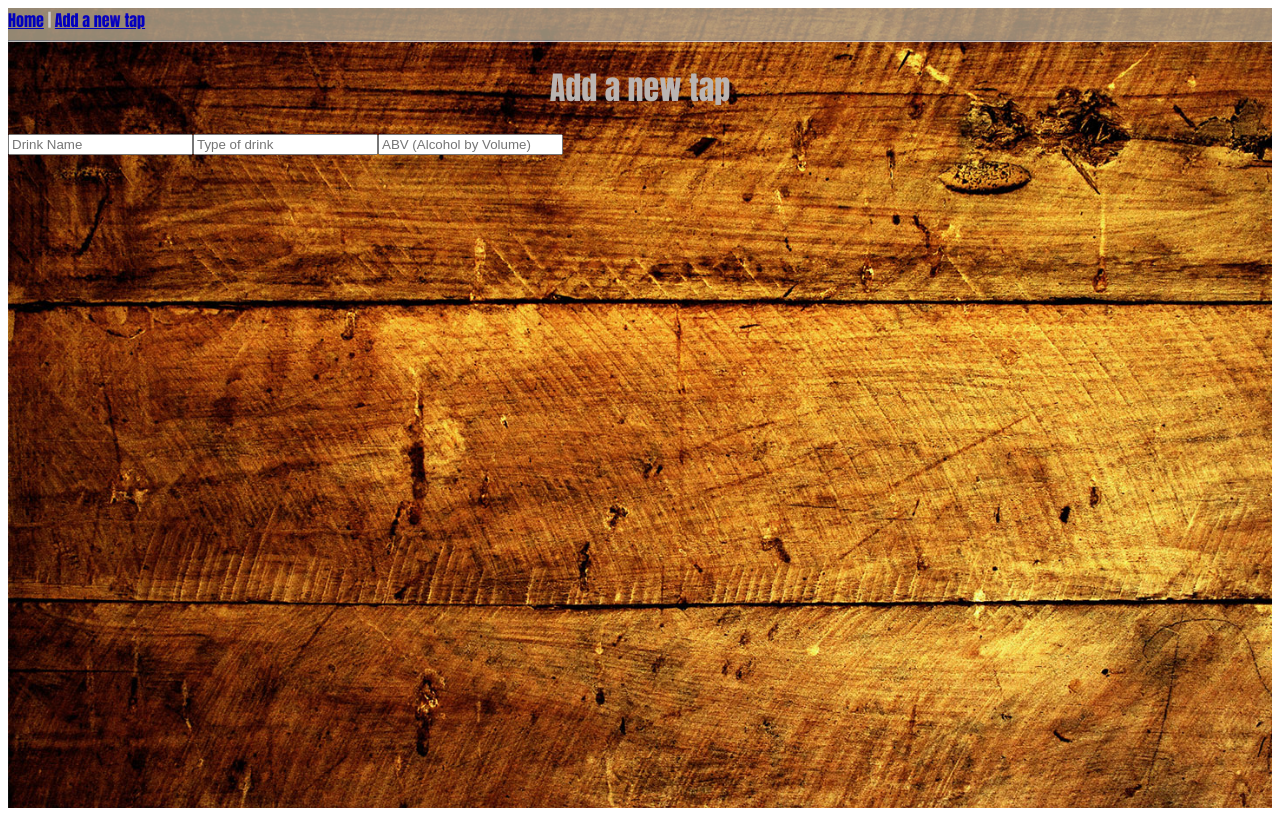
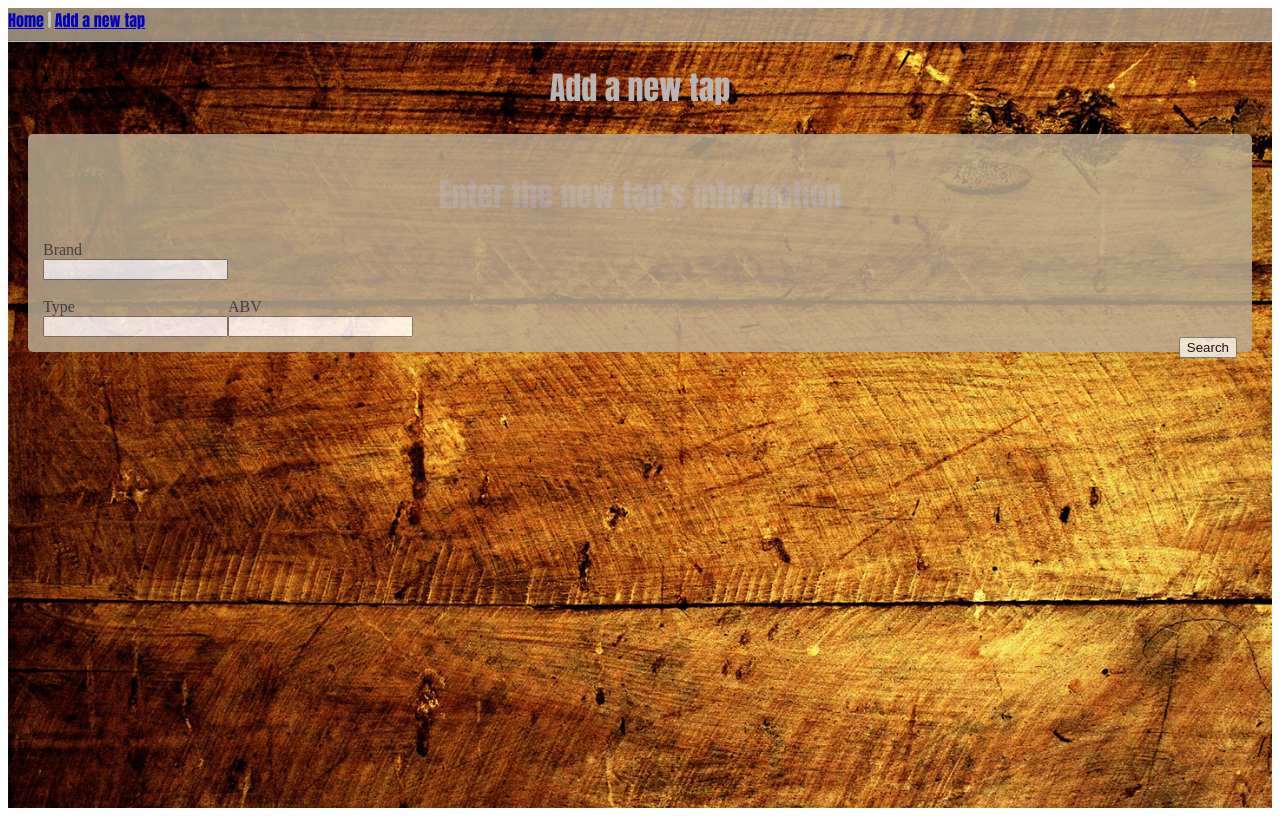
Before and after one commit to JakeAsh22/TapRoom-react, a React app: page /#/NewTap in a window 1280 px wide. Built offline with nearby package versions, Linux system fonts and the light colour scheme.

Commit message:
Update the new tab form

```diff
--- a/src/components/NewTap.jsx
+++ b/src/components/NewTap.jsx
@@ -2,6 +2,27 @@
 import React from 'react'
 
 function StorySuggestion(){
+  const BoxMaker = {
+    marginLeft: '20px',
+    border: '15px #FFFFFF',
+    padding: '15px',
+    margin: '20px',
+    borderRadius: '5px',
+    fontFamily: 'Circular',
+    color: '#484848',
+    boxShadow: '0 16px 40px rgba(0,0,0,0.12)',
+    backgroundColor: '#b8a98f',
+    opacity: '0.85'
+    }
+    const Inline = {
+        display: 'inline-block'
+    }
+    const LabelChange = {
+        display: 'block'
+    }
+    const ButtonFloat = {
+        float: 'right'
+    }
   return(
     <div>
       <h1><style jsx> {`
@@ -12,19 +33,26 @@ function StorySuggestion(){
     }
     `}</style>Add a new tap</h1>
 
-      <form>
-        <input
-          type='text'
-          id='name'
-          placeholder="Drink Name"/>
-        <input
-          type='text'
-          id='type'
-          placeholder='Type of drink'/>
-        <input
-          id='ABV'
-          placeholder='ABV (Alcohol by Volume)'/>
-      </form>
+    <div style = {BoxMaker}>
+            <h1>Enter the new tap's information</h1>
+            <form>
+                <label>Brand</label>
+                <br></br>
+                <input type="text"></input>
+                <br/>
+                <br/>
+                <div style={Inline}>
+                    <label style = {LabelChange}>Type</label>
+                    <input type="text"></input>
+                </div>
+                <div style={Inline}>
+                    <label style = {LabelChange}>ABV</label>
+                    <input type="text"></input>
+                </div>
+                <br/>
+                <button type="submit" style = {ButtonFloat}>Search</button>
+            </form>
+          </div>
     </div>
   )
 }
```
